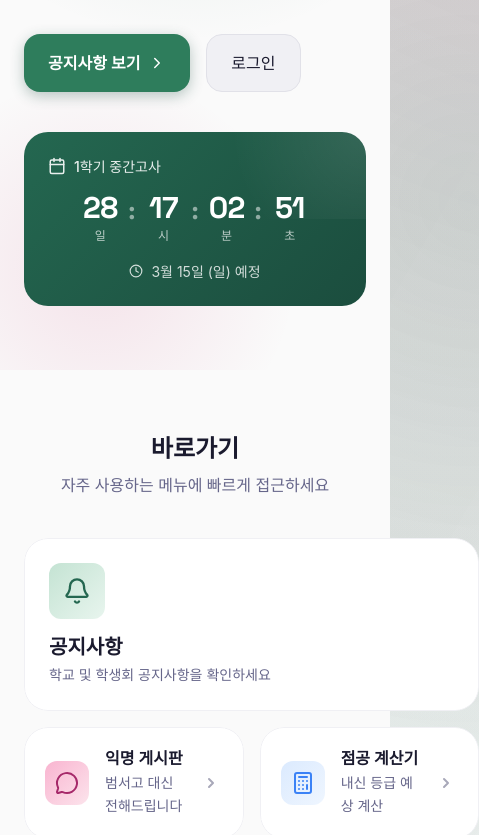
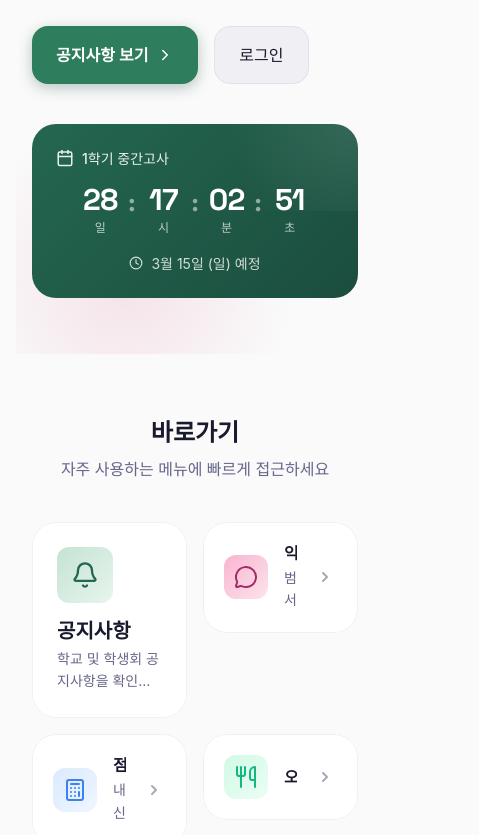
Before and after one commit to hanjm-github/beomseo.in, a React (Vite) app in the folder frontend/: page / in a window 390 px wide. Shown: the part 548-1383 px from the top of the page, 479 px wide, since content can reach past the window. Built offline with nearby package versions, Linux system fonts and the light colour scheme; no server answers; a web font is replaced by a local one.

Commit message:
feat: Add initial CSS modules for Header, MainPage, and foundational layout styles.

```diff
--- a/frontend/src/components/Header/Header.module.css
+++ b/frontend/src/components/Header/Header.module.css
@@ -2,31 +2,31 @@
 
 .header {
     position: fixed;
-    top: var(--space-4);
-    left: var(--space-4);
-    right: var(--space-4);
+    top: var(--space-3);
+    left: 0;
+    right: 0;
     z-index: var(--z-sticky);
-    background-color: rgba(255, 255, 255, 0.8);
+    background-color: rgba(255, 255, 255, 0.9);
     backdrop-filter: blur(12px);
     -webkit-backdrop-filter: blur(12px);
     border: 1px solid var(--color-border-light);
-    border-radius: var(--radius-2xl);
+    border-radius: 0;
     box-shadow: var(--shadow-md);
     transition: all var(--transition-base);
 }
 
 [data-theme="dark"] .header {
-    background-color: rgba(22, 27, 34, 0.85);
+    background-color: rgba(22, 27, 34, 0.9);
     border-color: var(--color-border);
 }
 
 .header.scrolled {
-    background-color: rgba(255, 255, 255, 0.95);
+    background-color: rgba(255, 255, 255, 0.96);
     box-shadow: var(--shadow-lg);
 }
 
 [data-theme="dark"] .header.scrolled {
-    background-color: rgba(22, 27, 34, 0.95);
+    background-color: rgba(22, 27, 34, 0.96);
 }
 
 .container {
@@ -34,9 +34,10 @@
     align-items: center;
     justify-content: space-between;
     height: 60px;
-    padding: 0 var(--space-6);
-    max-width: var(--max-width-xl);
+    padding: 0 var(--space-4);
+    max-width: var(--max-width-2xl);
     margin: 0 auto;
+    box-sizing: border-box;
 }
 
 /* Logo */
@@ -151,6 +152,8 @@
     box-shadow: var(--shadow-lg);
     padding: var(--space-3);
     animation: dropdownEnter 0.15s ease-out;
+    max-width: 100vw;
+    box-sizing: border-box;
 }
 
 .dropdownGrid {
@@ -264,9 +267,10 @@
 /* Mobile Navigation */
 .mobileNav {
     display: block;
-    padding: var(--space-4) var(--space-6);
+    padding: var(--space-4) var(--space-4);
     border-top: 1px solid var(--color-border-light);
     animation: slideDown 0.2s ease-out;
+    box-sizing: border-box;
 }
 
 @keyframes slideDown {
@@ -308,6 +312,7 @@
     background: none;
     border: none;
     cursor: pointer;
+    box-sizing: border-box;
 }
 
 .mobileDropdown {
--- a/frontend/src/pages/MainPage/MainPage.module.css
+++ b/frontend/src/pages/MainPage/MainPage.module.css
@@ -14,7 +14,7 @@
 /* Hero Section */
 .hero {
     position: relative;
-    padding: var(--space-16) 0;
+    padding: var(--space-14) 0;
     overflow: hidden;
 }
 
@@ -23,7 +23,7 @@
     z-index: 1;
     max-width: var(--max-width-xl);
     margin: 0 auto;
-    padding: 0 var(--space-6);
+    padding: 0 var(--space-4);
     display: grid;
     grid-template-columns: 1fr;
     gap: var(--space-10);
@@ -161,22 +161,24 @@
 
 .heroGradient1 {
     position: absolute;
-    width: 600px;
-    height: 600px;
+    width: 520px;
+    height: 520px;
     top: -200px;
-    right: -100px;
+    right: -60px;
     background: radial-gradient(circle, rgba(46, 125, 92, 0.15) 0%, transparent 70%);
     border-radius: 50%;
+    max-width: 120vw;
 }
 
 .heroGradient2 {
     position: absolute;
-    width: 400px;
-    height: 400px;
+    width: 340px;
+    height: 340px;
     bottom: -100px;
-    left: -100px;
+    left: -60px;
     background: radial-gradient(circle, rgba(194, 24, 91, 0.1) 0%, transparent 70%);
     border-radius: 50%;
+    max-width: 120vw;
 }
 
 [data-theme="dark"] .heroGradient1 {
@@ -203,7 +205,7 @@
 .container {
     max-width: var(--max-width-xl);
     margin: 0 auto;
-    padding: 0 var(--space-6);
+    padding: 0 var(--space-4);
 }
 
 @media (min-width: 1024px) {
@@ -240,13 +242,13 @@
 /* Quick Links Grid */
 .quickLinks {
     display: grid;
-    grid-template-columns: repeat(2, 1fr);
+    grid-template-columns: repeat(auto-fit, minmax(140px, 1fr));
     gap: var(--space-4);
 }
 
 @media (min-width: 640px) {
     .quickLinks {
-        grid-template-columns: repeat(3, 1fr);
+        grid-template-columns: repeat(auto-fit, minmax(180px, 1fr));
     }
 }
 
@@ -257,13 +259,13 @@
 }
 
 .quickLinkLarge {
-    grid-column: span 2;
+    grid-column: span 1;
 }
 
 @media (min-width: 640px) {
     .quickLinkLarge {
         grid-row: span 2;
-        grid-column: span 1;
+        grid-column: span 2;
     }
 }
 
@@ -274,7 +276,7 @@
     gap: var(--space-8);
 }
 
-@media (min-width: 768px) {
+@media (min-width: 900px) {
     .twoColumn {
         grid-template-columns: 1.2fr 0.8fr;
     }
@@ -372,12 +374,13 @@
 .searchSection {
     background: linear-gradient(135deg, var(--color-primary-600), var(--color-primary-700));
     border-radius: var(--radius-2xl);
-    padding: var(--space-10);
+    padding: var(--space-6);
     display: flex;
     flex-direction: column;
     gap: var(--space-6);
     align-items: center;
     text-align: center;
+    box-sizing: border-box;
 }
 
 @media (min-width: 768px) {
@@ -385,6 +388,7 @@
         flex-direction: row;
         text-align: left;
         justify-content: space-between;
+        padding: var(--space-10);
     }
 }
 
@@ -408,7 +412,7 @@
 .searchInputWrapper {
     position: relative;
     width: 100%;
-    max-width: 400px;
+    max-width: 480px;
 }
 
 .searchIcon {
--- a/frontend/src/pages/page-shell.css
+++ b/frontend/src/pages/page-shell.css
@@ -2,10 +2,12 @@
   width: 100%;
   max-width: var(--max-width-2xl);
   margin: 0 auto;
-  padding: var(--space-10) var(--space-4) var(--space-16);
+  padding: var(--space-10) clamp(16px, 4vw, 32px) var(--space-16);
   display: flex;
   flex-direction: column;
   gap: var(--space-8);
+  box-sizing: border-box;
+  overflow-x: hidden;
 }
 
 .page-header {
@@ -35,6 +37,7 @@
   display: flex;
   gap: var(--space-2);
   flex-wrap: wrap;
+  min-width: 0;
 }
 
 .chip {
@@ -66,6 +69,7 @@
   padding: var(--space-5);
   box-shadow: var(--shadow-card);
   transition: transform var(--transition-base), box-shadow var(--transition-base);
+  box-sizing: border-box;
 }
 
 .card:hover {
@@ -106,6 +110,7 @@
   display: grid;
   gap: var(--space-4);
   grid-template-columns: repeat(auto-fit, minmax(240px, 1fr));
+  min-width: 0;
 }
 
 .list-toolbar {
--- a/frontend/src/styles/globals.css
+++ b/frontend/src/styles/globals.css
@@ -22,6 +22,7 @@ html {
     -moz-osx-font-smoothing: grayscale;
     text-rendering: optimizeLegibility;
     scroll-behavior: smooth;
+    overflow-x: hidden;
 }
 
 @media (prefers-reduced-motion: reduce) {
@@ -48,6 +49,8 @@ body {
     min-height: 100vh;
     background-image: var(--gradient-hero);
     transition: background-color var(--transition-base), color var(--transition-base), background-image var(--transition-slow);
+    overflow-x: hidden;
+    padding-inline: env(safe-area-inset-left, 0px) env(safe-area-inset-right, 0px);
 }
 
 /* ===== TYPOGRAPHY DEFAULTS ===== */
--- a/frontend/src/styles/layout.css
+++ b/frontend/src/styles/layout.css
@@ -7,6 +7,8 @@
   background: var(--app-shell-bg);
   display: flex;
   flex-direction: column;
+  max-width: 100%;
+  overflow-x: hidden;
 }
 
 .app-main {
@@ -14,6 +16,7 @@
   width: 100%;
   margin: 0 auto;
   padding-top: calc(var(--header-height) + var(--space-6));
+  padding-inline: clamp(16px, 4vw, 32px);
 }
 
 @media (max-width: 639px) {
```
